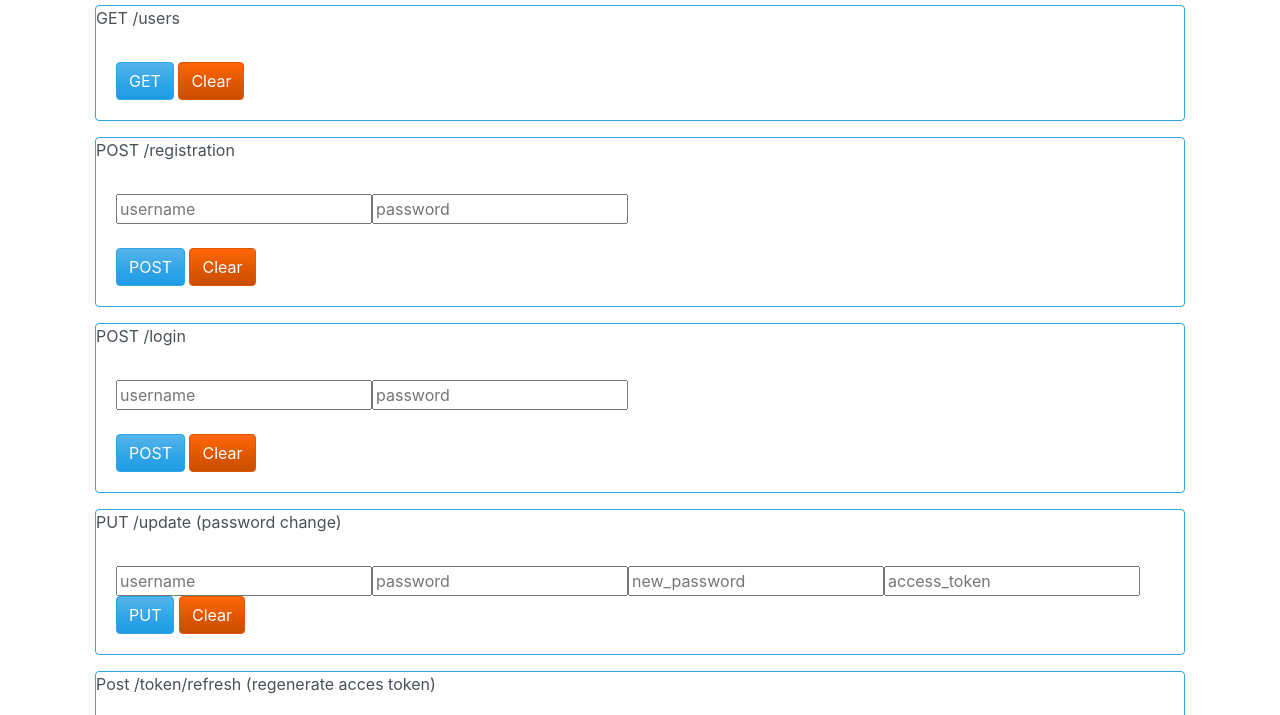
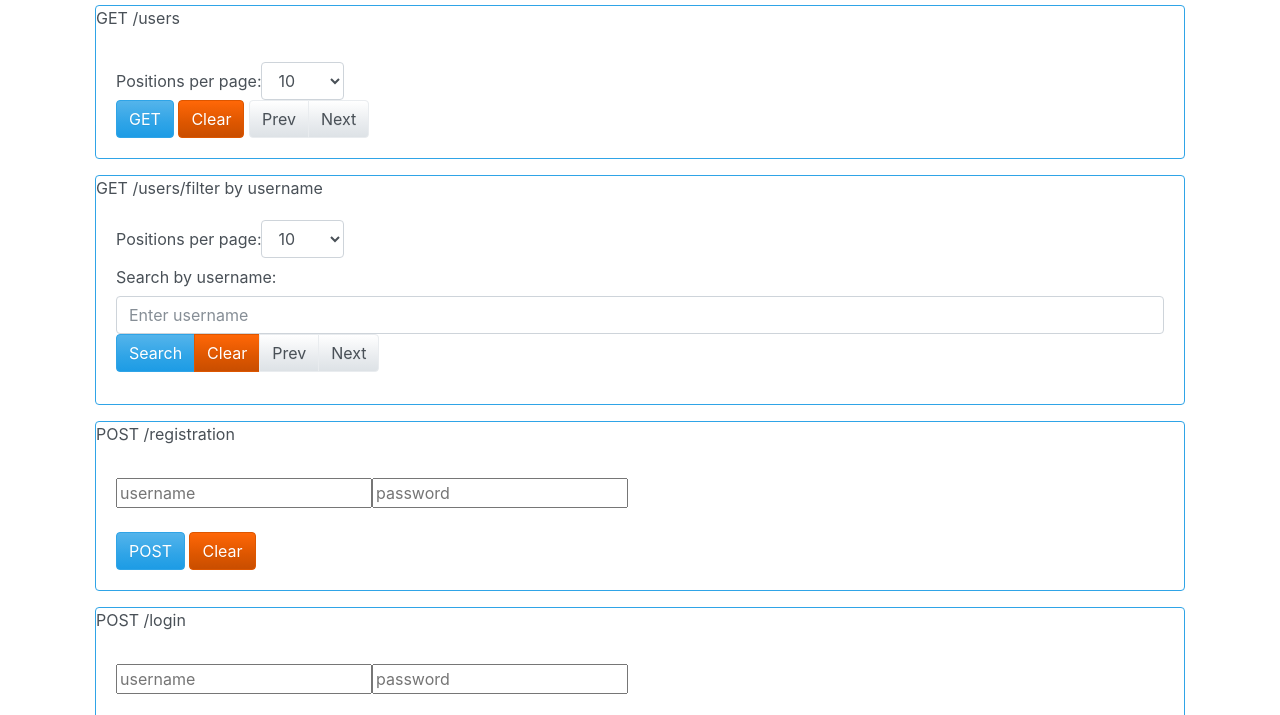
Before and after one commit to Szegerege12/Flask, a plain HTML site: page Axios rest client/index.html in a window 1280 px wide. Shown: the part 75-790 px from the top of the page. Drawn offline with nearby package versions, Linux system fonts and the light colour scheme.

Commit message:
search by

```diff
--- a/Axios rest client/index.html
+++ b/Axios rest client/index.html
@@ -20,11 +20,58 @@
       <div class="card border-primary mb-3" style="max-width: 70rem;">
         <div class="card-title">GET /users </div>
           <div class="card-body">
+            <form class="form-inline" id="showUserInputForm" placeholder="showUserInputForm">
+              <div class="form-group"><br>
+                <label for="exampleSelect1">Positions per page:</label>
+                  <select class="form-control" id="limit">
+                    <option>10</option>
+                    <option>50</option>
+                    <option>100</option>
+                    <option>500</option>
+                    <option>1000</option>
+                  </select>
+          </form><br>
+        </div>
             <button class="btn btn-primary" onclick="performGetRequest1()">GET</button>
             <button class="btn btn-warning" onclick="clearOutput()">Clear</button>
-            <div class="panel-body" id="getResult1"></div>
+            <div class="btn-group" role="group" aria-label="Basic example">
+              <button type="button" class="btn btn-secondary" onclick="previousPage()">Prev</button>
+              <button type="button" class="btn btn-secondary" onclick="nextPage()">Next</button>
+            </div>
+              <div class="panel-body" id="getResult1"></div>
           </div>
       </div>
+
+      <div class="card border-primary mb-3" style="max-width: 70rem;">
+        <div class="card-title">GET /users/filter by username
+          <div class="card-body">
+             <form class="form-inline" id="searchUserInputForm" placeholder="SearchUserInputForm">
+                <div class="form-group"><br>
+                  <label for="exampleSelect1">Positions per page:</label>
+                      <select class="form-control" id="pageLimit">
+                        <option>10</option>
+                        <option>50</option>
+                        <option>100</option>
+                        <option>500</option>
+                        <option>1000</option>
+                      </select>
+                    </form></br>
+                  </div>
+                      <label class="col-form-label" for="inputDefault">Search by username:</label>
+                      <input type="text" class="form-control" placeholder="Enter username" id="searchUsername">
+                      <div class="btn-group" role="group" aria-label="Basic example">
+                          <button type="button" class="btn btn-primary" onclick="searchByUsername()">Search</button>
+                          <button class="btn btn-warning" onclick="clearOutput()">Clear</button>
+                          <button type="button" class="btn btn-secondary" onclick="previousPageFilter()">Prev</button>
+                          <button type="button" class="btn btn-secondary" onclick="nextPageFilter()">Next</button>
+                      </div>
+                      <div class="panel-body" id="getResult2"></div>
+                </div>
+              </div>
+      </div>
+
+
+
 
       <div class="card border-primary mb-3" style="max-width: 70rem;">
         <div class="card-title">POST /registration </div>
--- a/Axios rest client/main.js
+++ b/Axios rest client/main.js
@@ -1,15 +1,79 @@
-function performGetRequest1(){
+document.getElementById('showUserInputForm').addEventListener('submit', performGetRequest1);
+let nextUrl = null;
+let previousUrl = null;
+baseUrl = 'http://127.0.0.1:5000/';
+
+function performGetRequest1(url){
+
+  if (!url) {
+    url = baseUrl + 'users/page'
+  }
+  var limit = document.getElementById('limit').value;
   var resultElement = document.getElementById('getResult1');
   resultElement.innerHTML = '';
 
-  axios.get('http://127.0.0.1:5000/users')
+
+  axios.get(url, {
+    params: {
+      limit:limit
+    }
+  })
     .then(function (response) {
-      resultElement.innerHTML = generateSuccessHTMLOutput(response);
+     resultElement.innerHTML = generateSuccessHTMLOutput(response);
+     nextUrl = baseUrl + response.data.next;
+     previousUrl = baseUrl + response.data.previous;
     })
     .catch(function (error) {
-      resultElement.innerHTML = generateErrorHTMLOutput(error);
+     resultElement.innerHTML = generateErrorHTMLOutput(error);
     });
 }
+
+function previousPage() {
+	performGetRequest1(previousUrl);
+}
+
+function nextPage() {
+	performGetRequest1(nextUrl);
+}
+
+
+
+document.getElementById('showUserInputForm').addEventListener('submit', searchByUsername);
+function searchByUsername(url) {
+  if (!url) {
+    url = baseUrl + 'filter'
+  }
+  var searchUsername = document.getElementById('searchUsername').value;
+  var pageLimit = document.getElementById('pageLimit').value;
+  var resultElement = document.getElementById('getResult2');
+  resultElement.innerHTML = '';
+
+
+  axios.get(url, {
+    params: {
+      username:searchUsername,
+      limit:pageLimit
+    }
+  })
+    .then(function (response) {
+     resultElement.innerHTML = generateSuccessHTMLOutput(response);
+     nextPageUrl = baseUrl + response.data.next;
+     previousPageUrl = baseUrl + response.data.previous;
+    })
+    .catch(function (error) {
+     resultElement.innerHTML = generateErrorHTMLOutput(error);
+    });
+}
+
+function nextPageFilter() {
+	searchByUsername(nextPageUrl);
+}
+
+function previousPageFilter() {
+  searchByUsername(previousPageUrl)
+}
+
+
 
 
 function generateSuccessHTMLOutput(response) {
@@ -148,4 +212,6 @@ function clearOutput() {
     resultElement.innerHTML = '';
     var resultElement = document.getElementById('refreshResult');
     resultElement.innerHTML = '';
+    var resultElement = document.getElementById('getResult2');
+    resultElement.innerHTML = '';
 }
```
